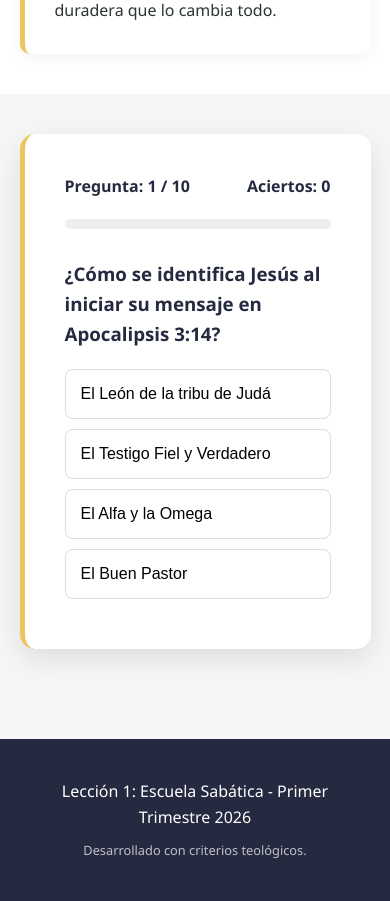
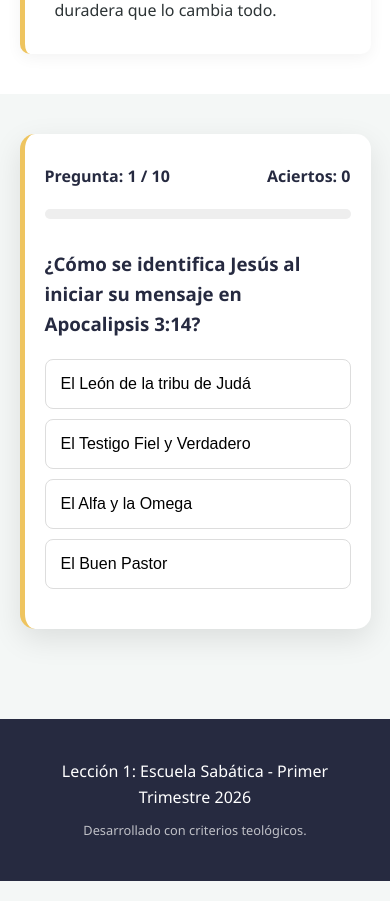
Before and after one commit to escuela-sabatica/evaluate, a Vue app: page / in a window 390 px wide. Shown: the part 2600-3501 px from the top of the page. Built offline with nearby package versions, Linux system fonts and the light colour scheme.

Commit message:
Update QuizSection.vue

```diff
--- a/src/components/QuizSection.vue
+++ b/src/components/QuizSection.vue
@@ -208,8 +208,12 @@ function restartQuiz() {
   margin: 30px auto;
   color: var(--primary-navy);
 }
-
 /* Transition Vue */
 .fade-enter-active { animation: fadeIn 0.5s; }
 @keyframes fadeIn { from { opacity: 0; } to { opacity: 1; } }
+@media (max-width: 768px) {
+  .quiz-container{
+    padding: 30px 20px;
+  }
+}
 </style>
```
